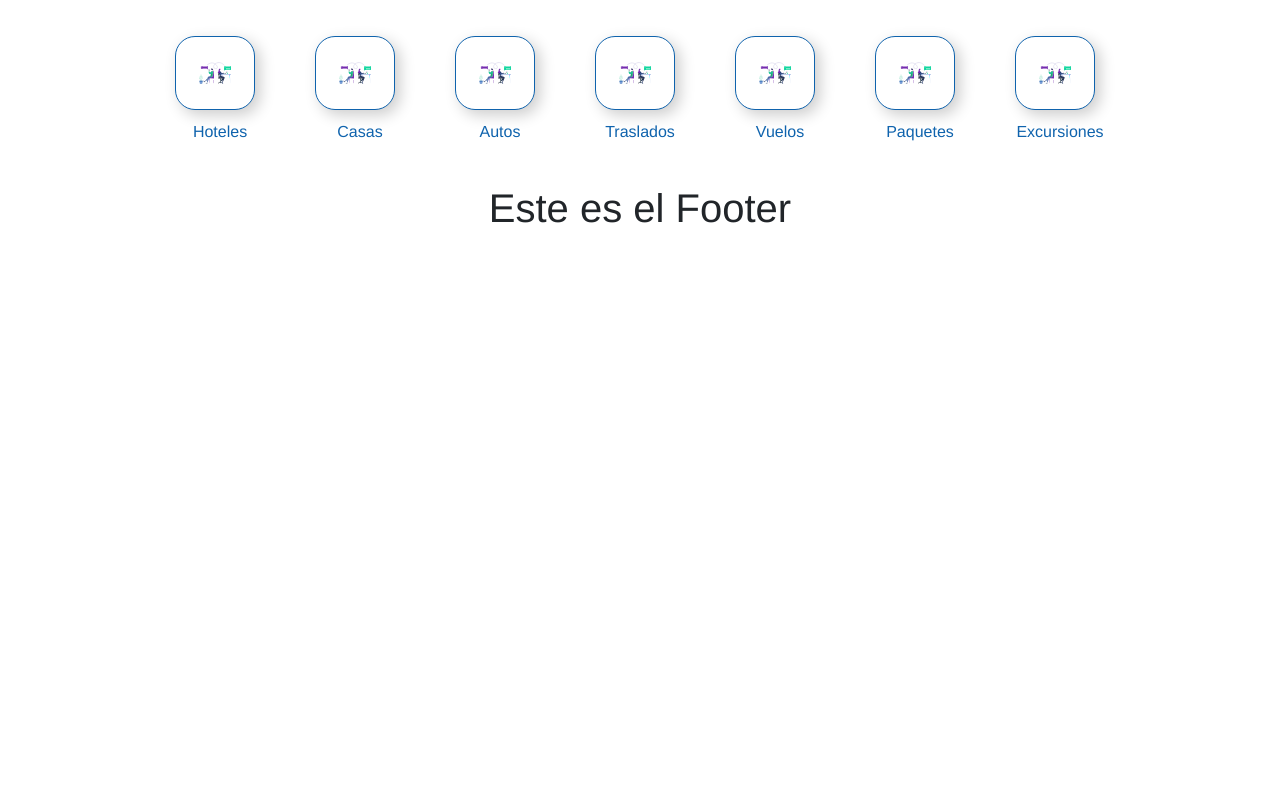
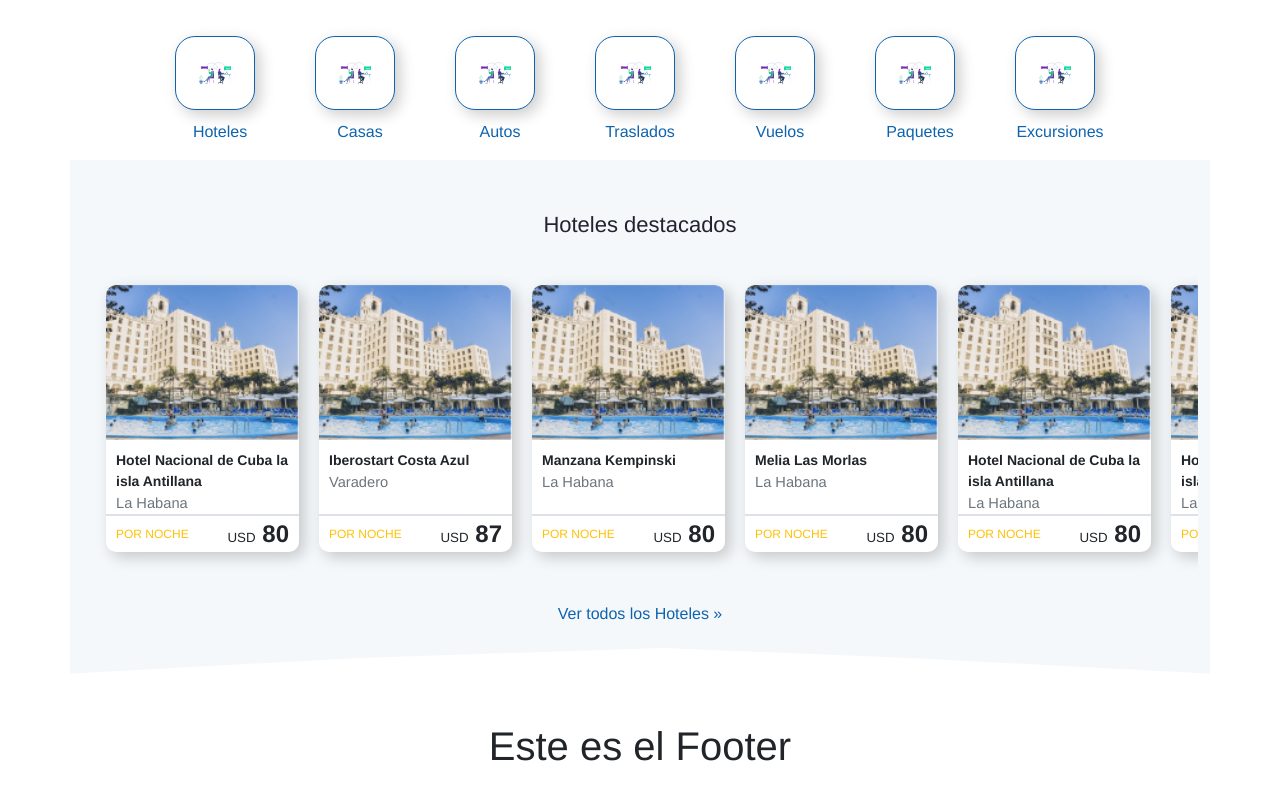
Before and after one commit to andova86/enjoyc, a Next.js app: page / in a window 1280 px wide. Shown: the part 1718-2518 px from the top of the page. Before the commit the page ends 1982 px from the top, so only its background shows below. Built offline with nearby package versions, Linux system fonts and the light colour scheme.

Commit message:
Add category Destacados

```diff
--- /dev/null
+++ b/components/home/Destacado_card.js
@@ -0,0 +1,54 @@
+import Image from 'next/image'
+import Link from 'next/link'
+
+
+const Destacado_card = (props) => {
+
+
+    return (
+
+
+        <Link href="/about">
+            <a className="text-decoration-none ">
+                <div className="destacado_card">
+                    <div className='destacado_card_header'>
+                        <Image
+                            src={props.img}
+                            alt="Picture of the author"
+                            width={193}
+                             height={155}
+                        />
+
+
+                    </div>
+
+
+                    <div className="destacado_card_body ">
+
+                        <p className="destacado_card_place_title">
+                            {props.title}
+                        </p>
+                        <p className="destacado_card_place_subtitle"> {props.subtitle}</p>
+
+
+
+                    </div>
+
+                     <div className='destacado_card_footer'>
+                            <p className='destacado_card_footer_text'>{props.text}</p>
+
+                            <p className='destacado_card_footer_value'> <span className='fw-lighter font-10'>USD</span> {props.value}</p>
+                        </div>
+
+
+                </div>
+            </a>
+
+
+        </Link>
+
+
+    );
+}
+
+export default Destacado_card;
--- a/pages/index.js
+++ b/pages/index.js
@@ -7,6 +7,8 @@ import '@splidejs/splide/dist/css/themes/splide-skyblue.min.css';
 import Carousel from "../components/base/Carousel";
 import Comprometido_card from "../components/home/Comprometido_card";
 import Categoria_card from "../components/home/Categoria_card";
+import Destacado_card from "../components/home/Destacado_card";
+import Link from 'next/link'
 
 
 const IndexPage = () => {
@@ -42,7 +44,8 @@ const IndexPage = () => {
                         <div className="tarjeta_cuba">
                             <p className="tarjeta_cuba-title">Viajes a Cuba </p>
                             <p className="tarjeta_cuba-percent">100%</p>
-                            <p className="tarjeta_cuba-text"><span className='underline'> auténtico </span>carácter cubano </p>
+                            <p className="tarjeta_cuba-text"><span className='underline'> auténtico </span>carácter
+                                cubano </p>
 
                             <p className="tarjeta_cuba-desc">Descubre un país con alma, con mucho ritmo, vistas
                                 coloridas y rincones desconocidos. </p>
@@ -77,7 +80,7 @@ const IndexPage = () => {
             </div>
 
             <section>
-                <div  className='container'>
+                <div className='container'>
                     <div className='row g-4 justify-content-center'>
                         <div className="col-lg-11 text-left pt-4">
 
@@ -88,7 +91,9 @@ const IndexPage = () => {
                             <div className="row g-4 justify-content-center gx-2">
                                 <div className="col-lg-4 col-md-6 col-12">
 
-                                 <Comprometido_card img="/capitolio.png" text={"Nuestro equipo se encuentra permanentemente operativo para darle una respuesta inmediata ante cualquier necesidad. Le ofrecemos un servicio totalmente personalizado, ajustado a sus necesidades, aportándole una cotización de su viaje en tiempo real."} title={"Cotización inmediata "}/>
+                                    <Comprometido_card img="/capitolio.png"
+                                                       text={"Nuestro equipo se encuentra permanentemente operativo para darle una respuesta inmediata ante cualquier necesidad. Le ofrecemos un servicio totalmente personalizado, ajustado a sus necesidades, aportándole una cotización de su viaje en tiempo real."}
+                                                       title={"Cotización inmediata "}/>
 
                                 </div>
 
@@ -111,11 +116,6 @@ const IndexPage = () => {
                                 </div>
 
 
-
-
-
-
-
                             </div>
                         </div>
                     </div>
@@ -123,18 +123,18 @@ const IndexPage = () => {
             </section>
 
 
-
             <section className={'py-4'}>
 
 
                 <div className='container'>
-                    <div className='row justify-content-center mb-4'>
+                    <div className='row justify-content-center mb-4 g-4'>
                         <div className='col-12 text-center'>
                             <h1 className='category_title'>Cuba</h1>
-                               <p className='category_subtitle' >al detalle</p>
+                            <p className='category_subtitle'>al detalle</p>
                             <img alt={'linea'} src='/svg/linea_curvada.svg' width={180}/>
                         </div>
-                    </div>
+
+                        <div className='col-12'>
 
                             <div className='category_list pt-md-5'>
                                 <Categoria_card img={'/me.svg'} title={'Hoteles'}/>
@@ -145,16 +145,91 @@ const IndexPage = () => {
                                 <Categoria_card img={'/me.svg'} title={'Paquetes'}/>
                                 <Categoria_card img={'/me.svg'} title={'Excursiones'}/>
 
+                            </div>
 
+                        </div>
 
+                        <div className='col-12'>
+
+                            <div className='row g-4 justify-content-center bg-blue-light'>
+
+                                <div className="col-12 text-center pt-4 ">
+
+                                    <p className="title_section mb-0">Hoteles destacados</p>
+                                </div>
+
+                                <div className='col-12 '>
+                                    <div className='destacado_list container-fluid'>
+                                        <Destacado_card
+                                            img={'/hotel.png'}
+                                            title={'Hotel Nacional de Cuba la isla Antillana '}
+                                            subtitle={'La Habana'}
+                                            value={'80'}
+                                            text={'Por noche'}
+                                        />
+
+                                        <Destacado_card
+                                            img={'/hotel.png'}
+                                            title={'Iberostart Costa Azul'}
+                                            subtitle={'Varadero'}
+                                            value={'87'}
+                                            text={'Por noche'}
+                                        />
+
+                                        <Destacado_card
+                                            img={'/hotel.png'}
+                                            title={'Manzana Kempinski'}
+                                            subtitle={'La Habana'}
+                                            value={'80'}
+                                            text={'Por noche'}
+                                        />
+
+                                        <Destacado_card
+                                            img={'/hotel.png'}
+                                            title={'Melia Las Morlas'}
+                                            subtitle={'La Habana'}
+                                            value={'80'}
+                                            text={'Por noche'}
+                                        />
+
+                                        <Destacado_card
+                                            img={'/hotel.png'}
+                                            title={'Hotel Nacional de Cuba la isla Antillana '}
+                                            subtitle={'La Habana'}
+                                            value={'80'}
+                                            text={'Por noche'}
+                                        />
+
+                                        <Destacado_card
+                                            img={'/hotel.png'}
+                                            title={'Hotel Nacional de Cuba la isla Antillana '}
+                                            subtitle={'La Habana'}
+                                            value={'80'}
+                                            text={'Por noche'}
+                                        />
+                                    </div>
+                                </div>
+                                <div className='col-12 text-center pb-sm-5 mt-0'>
+                                    <Link href="/">
+                                        <a className="text-decoration-none link-primary">
+                                            Ver todos los Hoteles »
+
+                                        </a>
+                                    </Link>
+                                </div>
+
+                            </div>
 
 
                         </div>
                     </div>
+
+
+                </div>
             </section>
 
 
-            <section >
+            <section>
                 <div className='container'>
                     <div className='row justify-content-center g-4'>
 
--- a/scss/cards.scss
+++ b/scss/cards.scss
@@ -10,10 +10,10 @@
   width: 195px;
   height: 72px;
   margin-right: 10px;
-   -webkit-transition : border 500ms ease-out;
-  -moz-transition : border 500ms ease-out;
-  -o-transition : border 500ms ease-out;
-  transition : border 500ms ease-out;
+  -webkit-transition: border 500ms ease-out;
+  -moz-transition: border 500ms ease-out;
+  -o-transition: border 500ms ease-out;
+  transition: border 500ms ease-out;
   border: 0;
 
   &:hover {
@@ -137,7 +137,7 @@
   grid-template-columns: 310px;
   grid-template-rows: 0.5fr 0.5fr 1fr;
   grid-template-areas: "image" "title" "text";
-  box-shadow: 5px 5px 15px 0 rgba(0, 0, 0, 0.2) ;
+  box-shadow: 5px 5px 15px 0 rgba(0, 0, 0, 0.2);
   overflow: hidden;
   border-radius: 10px;
   justify-content: center;
@@ -188,7 +188,7 @@
 
 }
 
-.categoria_card{
+.categoria_card {
 
   display: flex;
 
@@ -203,22 +203,29 @@
   background-color: #FFFFFF;
   border-radius: 20px;
   width: 80px;
-   box-shadow: 5px 5px 15px 0 rgba(0, 0, 0, 0.2) ;
+  box-shadow: 5px 5px 15px 0 rgba(0, 0, 0, 0.2);
 
   border: 1px solid $primary;
 
-  &:hover,&:focus{
-     background-color: $primary !important;
+  .active {
+
+    color: white;
+    background-color: $secondary !important;
+
+  }
+
+  &:hover, &:focus {
+    background-color: $primary !important;
 
   }
 
 
-  img{
+  img {
     width: 32px;
     height: 32px;
   }
 
-  &_title{
+  &_title {
     padding-top: 10px;
     font-size: 16px;
     font-weight: normal;
@@ -232,61 +239,95 @@
 .destacado_card {
 
   background-color: #FFFFFF;
-  padding: 15px;
+  margin-right: 10px;
   display: grid;
-  grid-gap: 10px;
-  width: 100%;
-  height: 210px;
-  grid-template-columns: 310px;
-  grid-template-rows: 0.5fr 0.5fr 1fr;
-  grid-template-areas: "image" "title" "text";
-  box-shadow: 5px 5px 15px 0 rgba(0, 0, 0, 0.2) ;
+  width: 193px;
+  height: 267px;
+  grid-template-columns: 193px;
+  grid-template-rows: 155px 70px 42px;
+  grid-template-areas: "header" "body" "footer";
+  box-shadow: 5px 5px 15px 0 rgba(0, 0, 0, 0.2);
   overflow: hidden;
   border-radius: 10px;
   justify-content: center;
   align-items: center;
 
+  @include media-breakpoint-down(sm){
+    margin-right: 20px !important;
+  }
+
   &_header {
-    grid-area: image;
+    grid-area: header;
+    align-self: start;
     display: flex;
     justify-content: center;
 
-
-    img {
-
-      border-radius: 50%;
-      width: 100% !important;
-      height: 100% !important;
-
-
-    }
 
   }
 
 
   &_body {
+    padding: 10px;
+
+    grid-area: body;
+    align-self: flex-start;
+
+    .destacado_card_place {
+
+      &_title {
+
+        color: $dark;
+        font-size: 14px;
+        font-weight: bold;
+        margin-bottom: 0;
+
+      }
+
+      &_subtitle {
+
+        color: $gray-600;
+        padding-bottom: 5px;
 
 
-    .comprometido_card_title {
-      grid-area: title;
-      color: $primary;
-      font-weight: bolder;
-      text-align: center;
+        font-size: 11pt;
+        margin-bottom: 0;
+      }
+    }
 
-      margin-bottom: 5px;
-      font-size: 16px;
+
+  }
+
+  &_footer {
+
+    grid-area: footer;
+    align-self: end;
+    padding-left: 10px;
+    padding-right: 10px;
+     border-top: 2px solid #dee2e6 !important;
+
+
+
+
+    display: flex;
+    flex-flow: row;
+    justify-content: space-between;
+    align-items: center;
+
+    &_text {
+      text-transform: uppercase;
+      font-size: 9pt;
+      color: $warning;
+      margin-bottom: 0;
 
     }
 
-    .comprometido_card_text {
-      grid-area: text;
-      color: $primary;
-      font-size: 12px;
-      text-align: center;
+    &_value {
+
+      font-size: 18pt;
+      font-weight: bold;
+      color: $dark;
       margin-bottom: 0;
-
     }
   }
 
-
 }
--- a/scss/home.scss
+++ b/scss/home.scss
@@ -151,3 +151,48 @@ padding-bottom: 20px;
   margin-bottom: 0;
   line-height: normal;
 }
+.font-10
+{
+  font-size: 10pt;
+}
+
+
+.destacado_list {
+
+  display: flex;
+  flex-flow: row;
+  flex-wrap: nowrap;
+  overflow: hidden;
+  justify-content: start;
+  padding-top: 20px;
+  padding-bottom: 50px;
+
+
+  gap: 10px;
+
+
+
+  @include media-breakpoint-down(md) {
+    overflow: scroll !important;
+    scroll-behavior: smooth;
+    justify-content: flex-start;
+    gap: 20px;
+
+  }
+
+}
+
+
+.bg-blue-light
+{
+     background: #F5F8FA;
+
+  -webkit-clip-path: polygon(0% 0%, 100% 0%, 100% 100%, 74% 97%, 52% 95%, 25% 97%, 0 100%);
+clip-path: polygon(0% 0%, 100% 0%, 100% 100%, 74% 97%, 52% 95%, 25% 97%, 0 100%);
+
+  @include  media-breakpoint-down(sm)
+  {
+     clip-path: none;
+padding-bottom: 20px;
+  }
+}
```
Also changed, not shown: public/hotel.png (added). Lines whose indentation alone changed are shown as unchanged.
